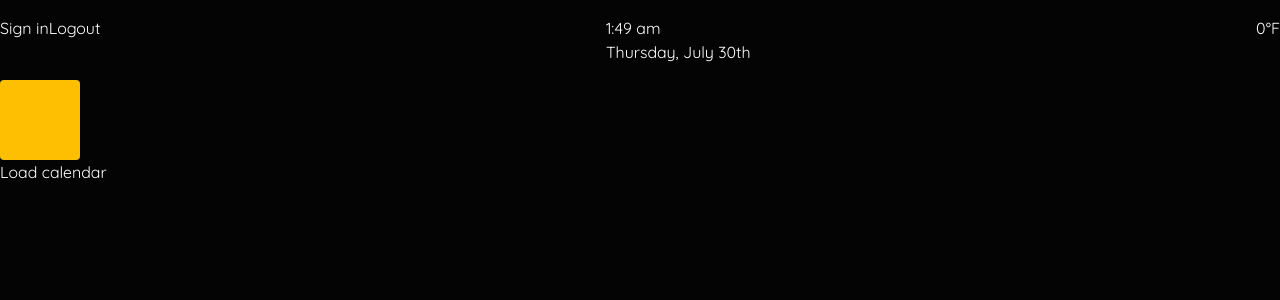
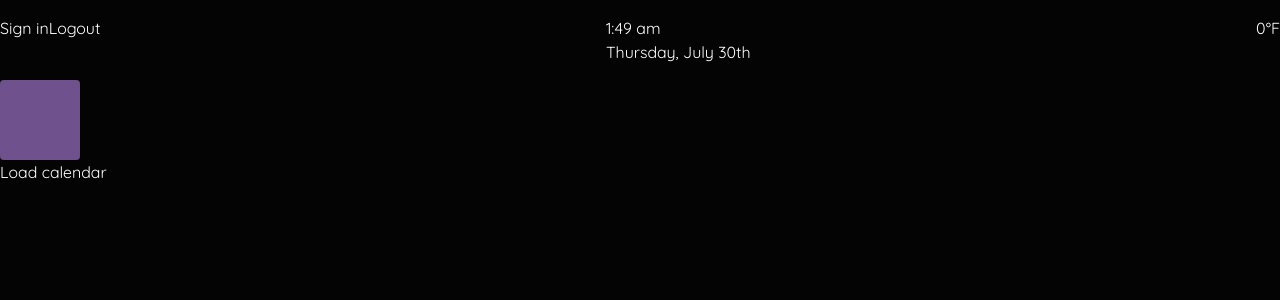
Before and after one commit to BrentWMiller/newtabby, a Nuxt app: page / in a window 1280 px wide. Shown: the top 300 px of the page. Built offline with nearby package versions, Linux system fonts and the light colour scheme; no server answers.

Commit message:
Starts updating to match new design

```diff
--- a/tailwind.config.js
+++ b/tailwind.config.js
@@ -1,48 +1,62 @@
-const plugin = require("tailwindcss/plugin");
-const useVars = require("./use-vars");
+const plugin = require('tailwindcss/plugin');
+const useVars = require('./use-vars');
 
 const { root, varsConfig } = useVars({
   colors: {
     black: {
-      500: "#040404",
-      900: "#000000"
+      500: '#040404',
+      700: '#0D0417',
+      800: '#090112',
+      900: '#000000',
+    },
+
+    gray: {
+      500: '#B7B7B7',
     },
 
     primary: {
-      500: "#febe02"
-    }
-  }
+      500: '#6E518D',
+    },
+
+    accent: {
+      500: '#00FFD1',
+    },
+  },
 });
 
 module.exports = {
   theme: {
+    fontSize: {
+      16: ['1', 'auto'],
+      18: ['1.125', 'auto'],
+      24: ['1.5rem', 'auto'],
+      32: ['2rem', 'auto'],
+    },
     fontFamily: {
-      body: ["Quicksand"],
-      display: ["Quicksand"]
+      body: ['Quicksand'],
+      display: ['Quicksand'],
     },
     extend: {
-      ...varsConfig
-    }
+      ...varsConfig,
+
+      borderRadius: {
+        15: '15px',
+      },
+    },
   },
   variants: {},
   plugins: [
     plugin(function({ addComponents }) {
       addComponents({
-        ":root": {
-          ...root
-        }
+        ':root': {
+          ...root,
+        },
       });
-    })
+    }),
   ],
   purge: {
     // Learn more on https://tailwindcss.com/docs/controlling-file-size/#removing-unused-css
-    enabled: process.env.NODE_ENV === "production",
-    content: [
-      "components/**/*.vue",
-      "layouts/**/*.vue",
-      "pages/**/*.vue",
-      "plugins/**/*.js",
-      "nuxt.config.js"
-    ]
-  }
+    enabled: process.env.NODE_ENV === 'production',
+    content: ['components/**/*.vue', 'layouts/**/*.vue', 'pages/**/*.vue', 'plugins/**/*.js', 'nuxt.config.js'],
+  },
 };
```
